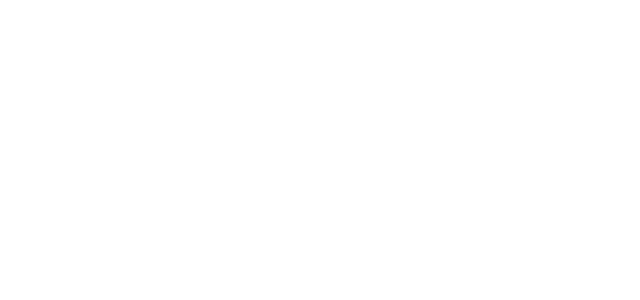
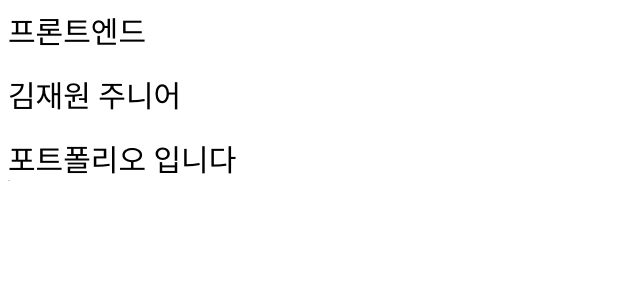
Before and after one commit to Mark1237200/Projects, a React (Create React App) app in the folder Projects/Portfolio/: page / in a window 1280 px wide. Shown: the top 300 px of the page, without its empty margins (0-640 px from the left). Built offline with nearby package versions, Linux system fonts and the light colour scheme.

Commit message:
feat: portfolio css

```diff
--- a/Projects/Portfolio/package.json
+++ b/Projects/Portfolio/package.json
@@ -9,6 +9,7 @@
     "react": "^18.2.0",
     "react-dom": "^18.2.0",
     "react-scripts": "5.0.1",
+    "styled-components": "^5.3.6",
     "web-vitals": "^2.1.4"
   },
   "scripts": {
--- a/Projects/Portfolio/src/App.js
+++ b/Projects/Portfolio/src/App.js
@@ -1,5 +1,25 @@
+import React, { Fragment } from "react";
+import SlidingWord from "./components/SlidingWord";
+import { Career, Aside } from "./styles";
+
 function App() {
-  return <div className="App"></div>;
+  return (
+    <Fragment>
+      <Aside>
+        <SlidingWord word="프론트엔드" />
+        <SlidingWord word="김재원 주니어" />
+        <SlidingWord word="포트폴리오 입니다" />
+      </Aside>
+      <section>
+        <article>
+          <Career>
+            <div>경력</div>
+            <div></div>
+          </Career>
+        </article>
+      </section>
+    </Fragment>
+  );
 }
 
 export default App;
--- a/Projects/Portfolio/src/components/SlidingWord/index.js
+++ b/Projects/Portfolio/src/components/SlidingWord/index.js
@@ -1,4 +1,4 @@
-function SlidingWord(word) {
+function SlidingWord({ word }) {
   return <span>{word}</span>;
 }
 
--- /dev/null
+++ b/Projects/Portfolio/src/styles.js
@@ -0,0 +1,33 @@
+import styled from "styled-components";
+
+const Career = styled.div`
+  font-size: 1px;
+`;
+
+const Aside = styled.aside`
+  display: flex;
+  flex-direction: column;
+  width: 50%;
+  gap: 20px 0px;
+  font-size: 30px;
+  @keyframes SlidingWord {
+    0% {
+      opacity: 0;
+      transform: translate3d(100%, 0, 0);
+    }
+    to {
+      opacity: 1;
+      transform: translateZ(0);
+    }
+  }
+  > span:nth-of-type(1) {
+    animation-delay: 0.5s;
+    animation: SlidingWord 2s;
+  }
+  > span:nth-of-type(2) {
+    animation-delay: 1.5s;
+    animation: SlidingWord 2s;
+  }
+`;
+
+export { Career, Aside };
```
Also changed, not shown: 1 other file (tests, documents, lock files or other folders).
